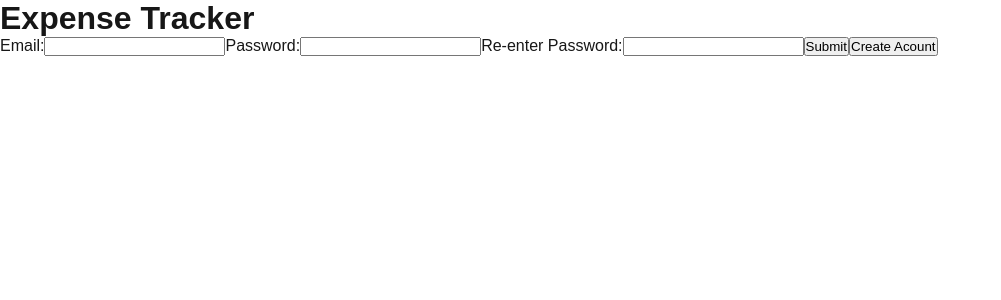
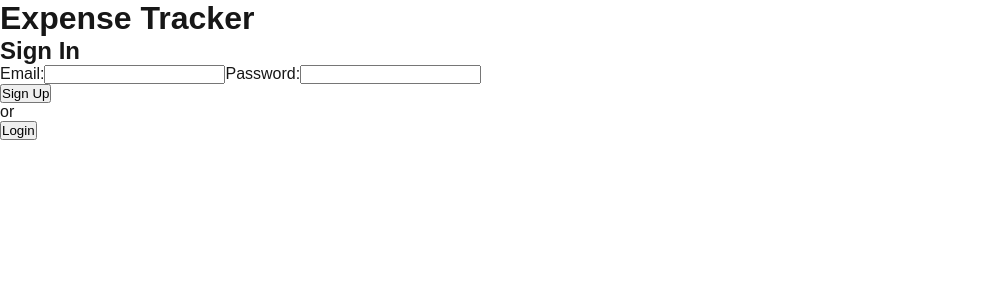
Before and after one commit to TexasR3X/expense-tracker, a Next.js app: page / in a window 1280 px wide. Shown: the top 300 px of the page, without its empty margins (0-1001 px from the left). Built offline with nearby package versions, Linux system fonts and the light colour scheme; no server answers.

Commit message:
User can sign up

```diff
--- a/src/app/layout.js
+++ b/src/app/layout.js
@@ -1,5 +1,6 @@
 import localFont from "next/font/local";
 import "./globals.css";
+import FirebaseAuthProvider from "@/contexts/FirebaseAuthContext";
 
 const geistSans = localFont({
   src: "./fonts/GeistVF.woff",
@@ -21,7 +22,7 @@ export default function RootLayout({ children }) {
   return (
     <html lang="en">
       <body className={`${geistSans.variable} ${geistMono.variable}`}>
-        {children}
+        <FirebaseAuthProvider>{children}</FirebaseAuthProvider>
       </body>
     </html>
   );
--- a/src/app/page.js
+++ b/src/app/page.js
@@ -11,27 +11,65 @@ export default function Home() {
     const user = useContext(FirebaseAuthContext);
     const [email, setEmail] = useState("");
     const [password, setPassword] = useState("");
-    // login = is logged in
+    // login = true => User is logging in.
+    // login = false => User is signing up.
     const [login, setLogin] = useState(false);
 
+    const handleLogin = useCallback(async () => {
+        // If either the email or password are "" stop this code.
+        console.log("email:", email);
+        if (!email || !password) return;
+
+        // If logging in
+        if (login) {
+            await loginWithEmailAndPassword(email, password);
+            console.log("The user is logged in.");
+        }
+        // If signing up
+        else {
+            await signUpWithEmailAndPassword(email, password);
+            console.log("The user signed up.");
+        }
+    }, [email, password, login]);
 
     return (
         <div>
             <h1>Expense Tracker</h1>
+            <h2>Sign In</h2>
 
             <main>
-                <label>Email:</label>
-                <input type="email"/>
+                <label>
+                    Email:
+                    <input
+                        type="email"
+                        value={email}
+                        onChange={(event) => {
+                            setEmail(event.target.value);
+                        }}
+                    />
+                </label>
 
-                <label>Password:</label>
-                <input type="password"/>
+                <label>
+                    Password:
+                    <input
+                        type="password"
+                        onChange={(event) => {
+                            setPassword(event.target.value);
+                        }}
+                    />
+                </label>
 
-                <label>Re-enter Password:</label>
-                <input type="password"/>
+                <br/> {/* Delete this later when styles are applied. */}
 
-                <button>Submit</button>
+                <button onClick={handleLogin}>
+                    {login ? "Login In" : "Sign Up"}
+                </button>
 
-                <button>Create Acount</button>
+                <p>or</p>
+
+                <button onClick={() => setLogin(!login)}>
+                    {login ? "Create an account" : "Login"}
+                </button>
             </main>
         </div>
     );
--- a/src/services/firebase.js
+++ b/src/services/firebase.js
@@ -31,23 +31,29 @@ export const initializeFirebase = () => {
 // const app = initializeApp(firebaseConfig);
 // const analytics = getAnalytics(app);
 
-export const logInWithEmailAndPassword = async (email, password) => {
+export const loginWithEmailAndPassword = async (email, password) => {
     try {
+        console.log("Logging In!");
         const auth = getAuth();
+        console.log("auth:", auth);
         await signInWithEmailAndPassword(auth, email, password);
     }
     catch (error) {
-        console.error("There was an error!");
+        console.error("There was an error in loginWithEmailAndPassword! :)");
+        console.log("error:", error);
     }
 }
 
 export const signUpWithEmailAndPassword = async (email, password) => {
     try {
+        console.log("Signing Up!");
         const auth = getAuth();
+        console.log("auth:", auth);
         await createUserWithEmailAndPassword(auth, email, password);
     }
     catch (error) {
-        console.error("There was an error!");
+        console.error("There was an error in signUpWithEmailAndPassword! :)");
+        console.log("error:", error);
     }
 }
 
```
Also changed, not shown: src/contexts/FirebaseAuthContext.js (+3 -5 lines).
